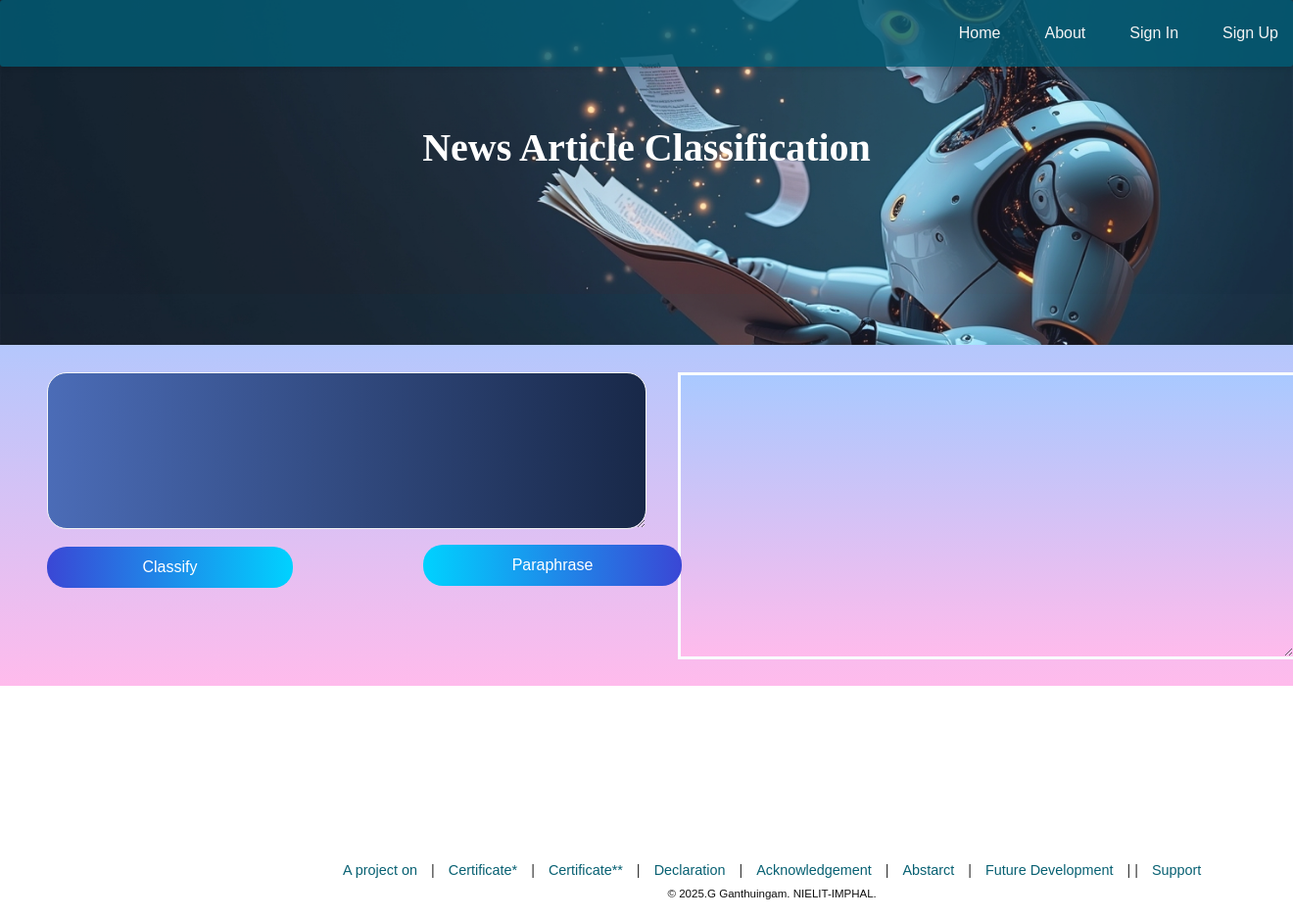
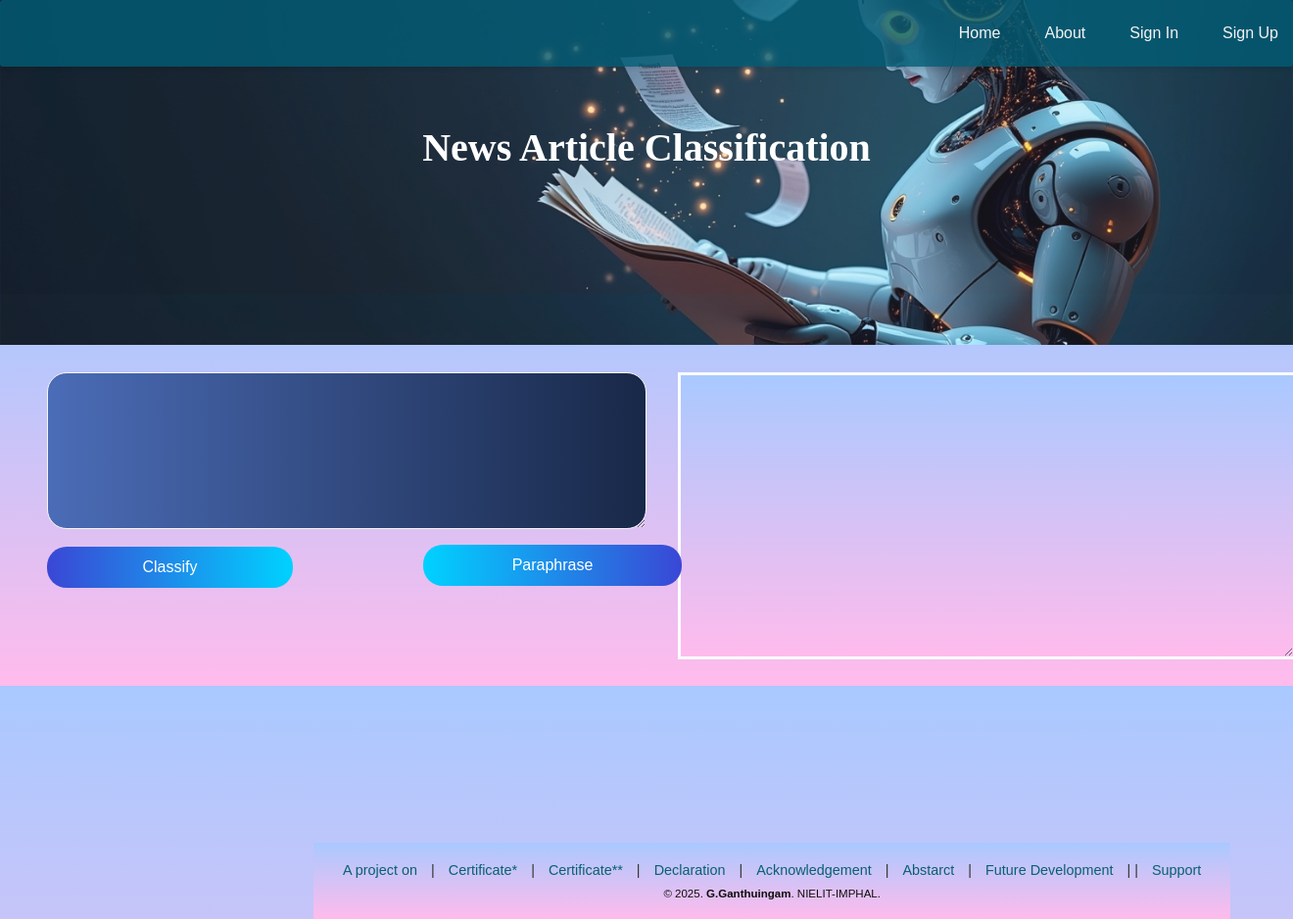
Before and after one commit to lightgonmei/Paraphrase, a Flask app: page / in a window 1320 px wide. Shown: the whole page at 98% size. Run offline with Flask 3, Linux system fonts and the light colour scheme.

Commit message:
Changes in userinterface(html) and css(stylesheet.css)--- Adding background color to body and more.

```diff
--- a/static/stylesheet.css
+++ b/static/stylesheet.css
@@ -15,6 +15,9 @@ header {
     width: 100%;
     border-radius: 3px;
     box-shadow: 0 2px 5px rgba(0,0,0,0.1);
+}
+body{
+  background-image: linear-gradient(180deg, #A9C9FF 0%, #FFBBEC 100%);
 }
 
 .header-nav {
@@ -453,8 +456,9 @@ header {
           }
 /* Footer_block styling */
 footer {
+    background-image: linear-gradient(180deg, #A9C9FF 0%, #FFBBEC 100%);
     position: absolute;
-    background-color: transparent;
+    /* background-color: transparent; */
     padding: 20px;
     margin-left: 20rem;
     text-align: center;
--- a/templates/index.html
+++ b/templates/index.html
@@ -64,16 +64,6 @@
        </div>
     </div>
 
-
-
-
-
-
-
-
-
-
-
 <div class="footer_block">
     <footer>
       <div class="footer-links">
@@ -87,7 +77,7 @@
           |
           <a href="/support">Support</a>
       </div>
-      <p>&copy; 2025.G Ganthuingam. NIELIT-IMPHAL.</p>
+      <p>&copy; 2025. <strong>G.Ganthuingam</strong>. NIELIT-IMPHAL.</p>
   </footer>
   </div>
 </body>
```
